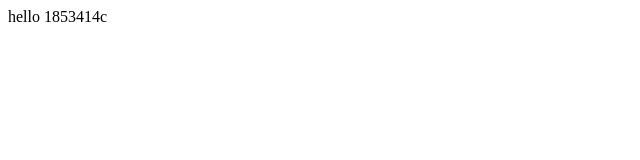
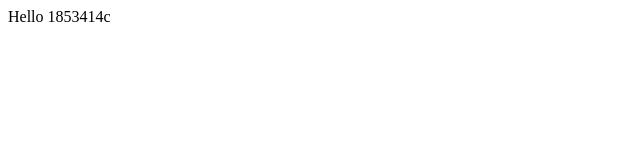
Before and after one commit to gits524/dilesh, a plain HTML site: page index.html in a window 1280 px wide. Shown: the full height of the page, 0-640 px from the left. Drawn offline with Linux system fonts and the light colour scheme.

Commit message:
Update index.html

```diff
--- a/index.html
+++ b/index.html
@@ -1,5 +1,5 @@
 <html>
 <body>
-<p> hello 1853414c<p>
+<p> Hello 1853414c<p>
 </body>
 </html>
```
